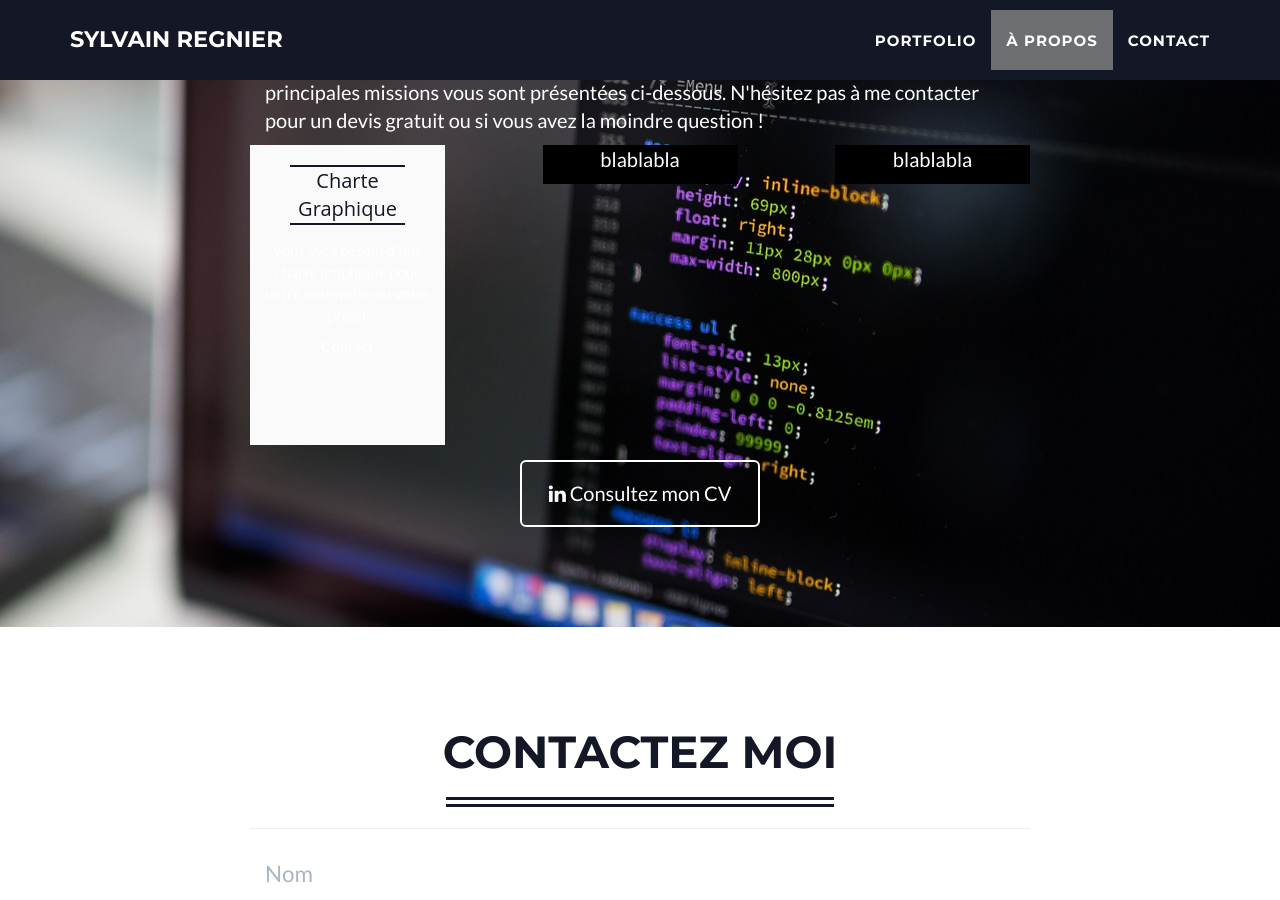
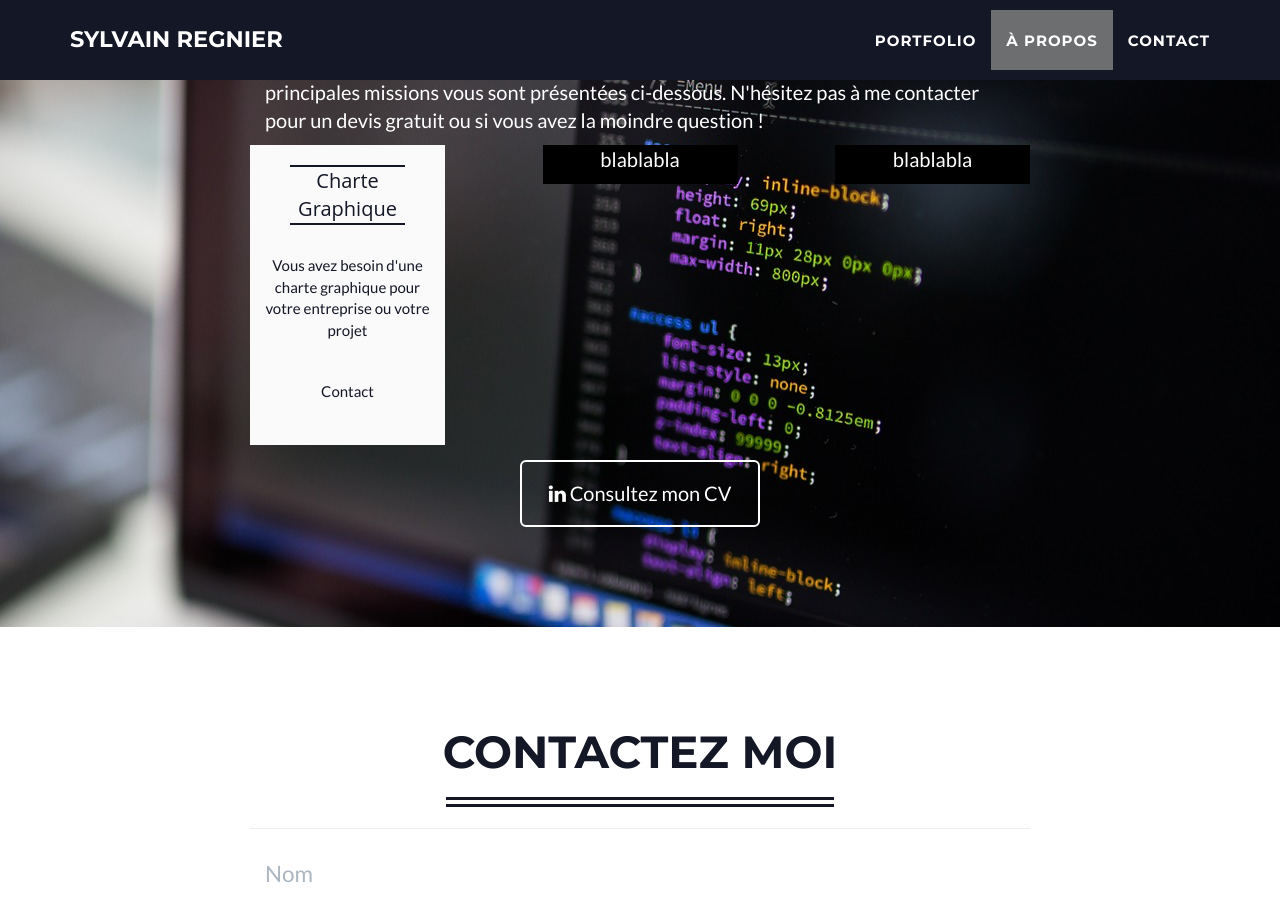
Before and after one commit to SylvainRegnier/SylvainRegnier.github.io, a Jekyll site: the page built from index.html, in a window 1280 px wide and 900 px high, scrolled down 1534 px. Built offline with Jekyll 4.4.1, drawn with Linux system fonts in a browser that asks for light colours.

Commit message:
test services

```diff
--- a/_includes/about.html
+++ b/_includes/about.html
@@ -22,8 +22,8 @@
                   Charte Graphique
                 </div>
                 <hr style="border-top: 2px solid #141725; width: 70%; margin-top:0px; margin-bottom:0px">
-                <div style="padding-top:15px; ">Vous avez besoin d'une charte graphique pour votre entreprise ou votre projet</div>
-                <div style="padding-top:10px; ">Contact</div>
+                <div style="padding-top:30px;padding-bottom:30px; color:#141725">Vous avez besoin d'une charte graphique pour votre entreprise ou votre projet</div>
+                <div style="padding-top:10px; color:#141725">Contact</div>
               </div>
               <div class="col-lg-1">
               </div>
```
